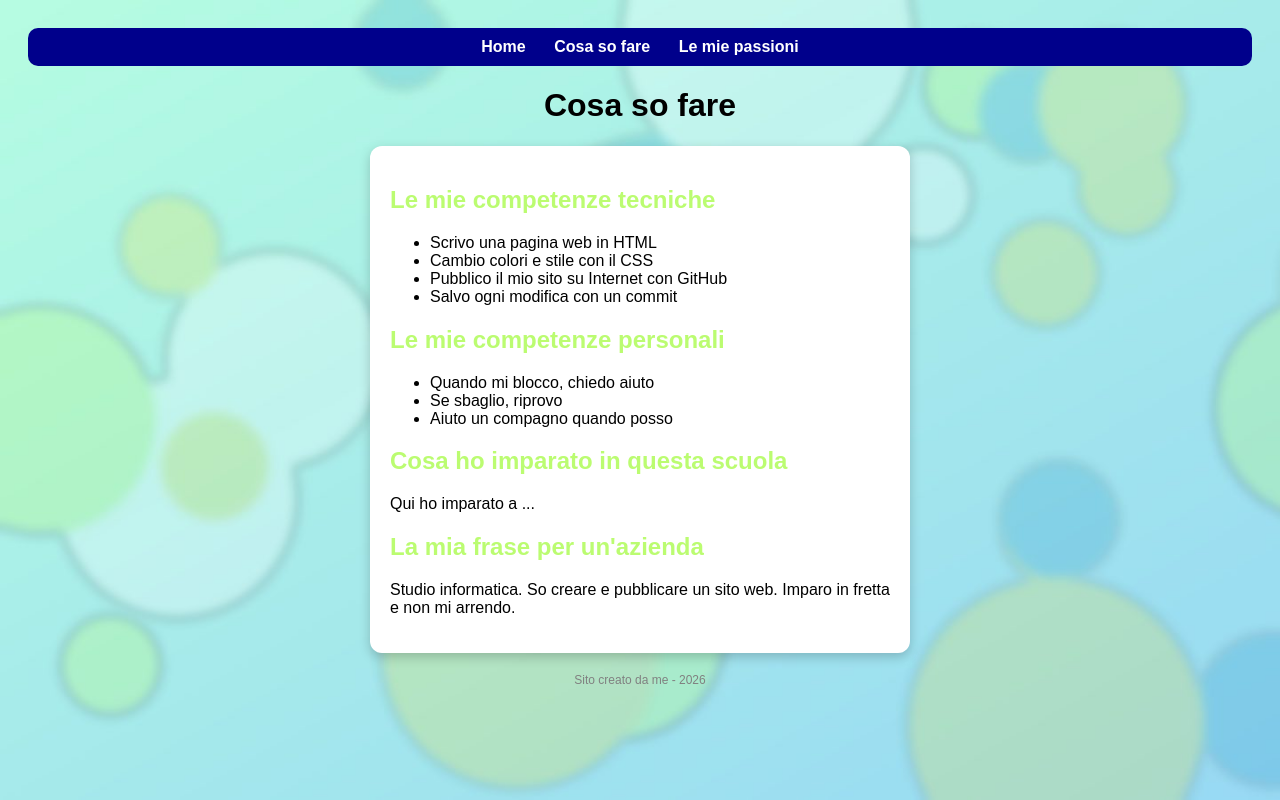
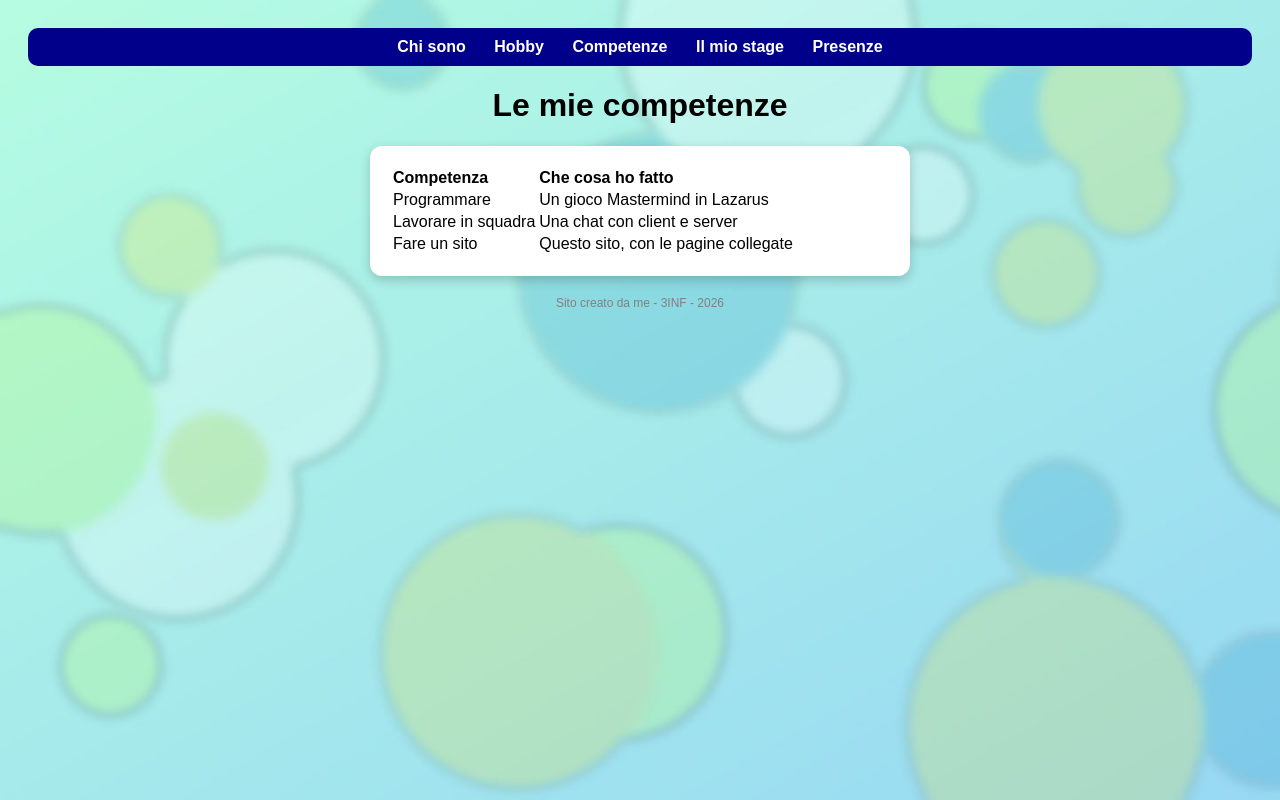
Before and after one commit to beatricenovorojdin/mio-sito, a plain HTML site: page competenze.html in a window 1280 px wide. Drawn offline with Linux system fonts and the light colour scheme.

Commit message:
Revise competenze.html with new layout and content
Updated the structure and content of the competenze.html file, changing the title and navigation links, and replacing the list of skills with a table format.

```diff
--- a/competenze.html
+++ b/competenze.html
@@ -3,35 +3,26 @@
 <head>
   <meta charset="utf-8">
   <meta name="viewport" content="width=device-width, initial-scale=1">
-  <title>Cosa so fare</title>
+  <title>Le mie competenze</title>
   <link rel="stylesheet" href="style.css">
 </head>
 <body>
   <nav class="menu">
-    <a href="index.html">Home</a>
-    <a href="competenze.html">Cosa so fare</a>
-    <a href="passione.html">Le mie passioni</a>
+    <a href="index.html">Chi sono</a>
+    <a href="passione.html">Hobby</a>
+    <a href="competenze.html">Competenze</a>
+    <a href="diario.html">Il mio stage</a>
+    <a href="presenze.html">Presenze</a>
   </nav>
-  <h1>Cosa so fare</h1>
+  <h1>Le mie competenze</h1>
   <div class="scheda">
-    <h2>Le mie competenze tecniche</h2>
-    <ul>
-      <li>Scrivo una pagina web in HTML</li>
-      <li>Cambio colori e stile con il CSS</li>
-      <li>Pubblico il mio sito su Internet con GitHub</li>
-      <li>Salvo ogni modifica con un commit</li>
-    </ul>
-    <h2>Le mie competenze personali</h2>
-    <ul>
-      <li>Quando mi blocco, chiedo aiuto</li>
-      <li>Se sbaglio, riprovo</li>
-      <li>Aiuto un compagno quando posso</li>
-    </ul>
-    <h2>Cosa ho imparato in questa scuola</h2>
-    <p>Qui ho imparato a ...</p>
-    <h2>La mia frase per un'azienda</h2>
-    <p>Studio informatica. So creare e pubblicare un sito web. Imparo in fretta e non mi arrendo.</p>
+    <table>
+      <tr><th>Competenza</th><th>Che cosa ho fatto</th></tr>
+      <tr><td>Programmare</td><td>Un gioco Mastermind in Lazarus</td></tr>
+      <tr><td>Lavorare in squadra</td><td>Una chat con client e server</td></tr>
+      <tr><td>Fare un sito</td><td>Questo sito, con le pagine collegate</td></tr>
+    </table>
   </div>
-  <p class="piede">Sito creato da me - 2026</p>
+  <p class="piede">Sito creato da me - 3INF - 2026</p>
 </body>
 </html>
```
